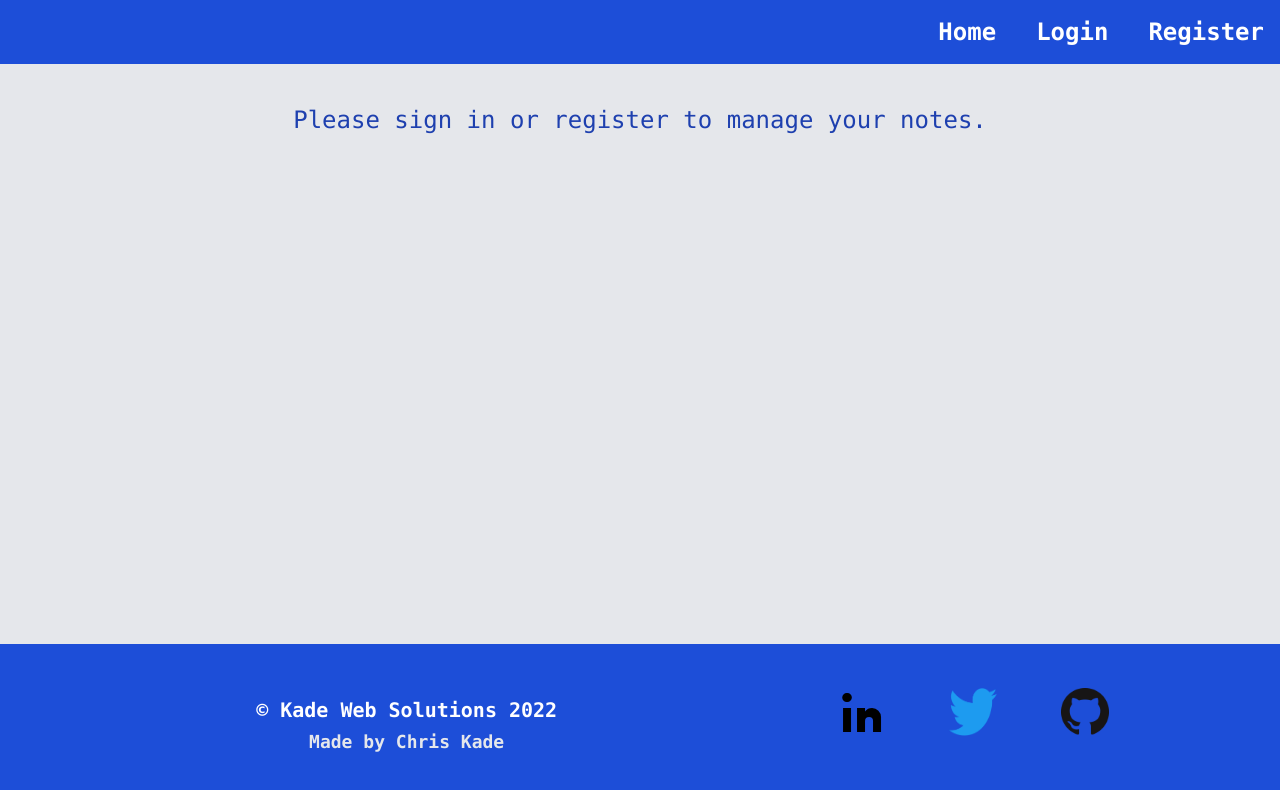
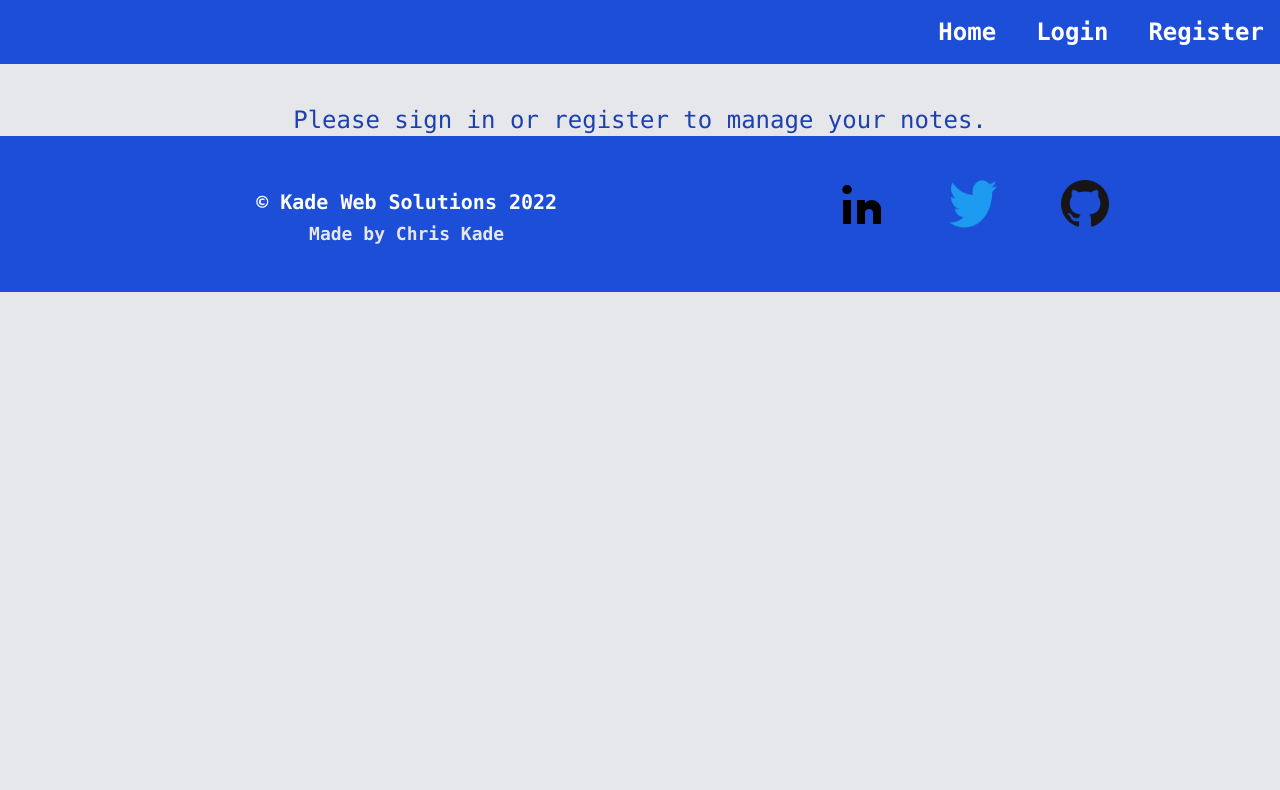
Before and after one commit to ckade15/notes-app, a React (Create React App) app in the folder client/: page / in a window 1280 px wide. Shown: the top 790 px of the page. Built offline with nearby package versions, Linux system fonts and the light colour scheme.

Commit message:
Fixed footer

```diff
--- a/client/src/components/App.js
+++ b/client/src/components/App.js
@@ -34,7 +34,8 @@ function App() {
                 firstName: response.data.firstName,
                 lastName: response.data.lastName,
                 email: response.data.email,
-                notes: response.data.notes
+                notes: response.data.notes,
+                foot: false
             });
         }else{
             setState({
@@ -84,13 +85,14 @@ function App() {
                 <h3 className="text-center mt-10 text-2xl font-mono text-blue-900">{state.firstName}'s Notes</h3>
                 <AddNote />
                 {state.notes.length > 0 ? state.notes.map((note, index) => {
+                    setState({foot: true});
                     index++;
                     return <Note noteId={note._id} num={index} title={note.title} content={note.content} />
-                }) : <p className="text-blue-800 font-mono text-center mt-10 text-2xl">No notes to display</p>}
+                }) : <p className="text-blue-800 font-mono text-center mt-10 text-2x">No notes to display</p>}
 
             </div>
         }
-        <Footer />
+        {state.foot ? <Footer dis="fixed" /> : <Footer dis=""/>}
     </div>
   );
 }
--- a/client/src/components/Footer.js
+++ b/client/src/components/Footer.js
@@ -19,7 +19,7 @@ function Footer(props) {
       );
     }else{
         return (
-            <footer className="bottom-0 fixed w-full  bg-blue-700 p-10 flex justify-evenly text-xl">
+            <footer className={`bottom-0 ${props.dis} w-full  bg-blue-700 p-10 flex justify-evenly text-xl`}>
                 <div className="flex flex-col w-1/2 text-xl text-center">
                     <p className="text-xl text-white font-bold font-mono p-1 mt-2">&copy; Kade Web Solutions  {(new Date().getFullYear())}</p>
                     <p className="font-mono text-lg font-bold text-gray-200  mb-1">Made by Chris Kade</p>
--- a/client/src/components/Register.js
+++ b/client/src/components/Register.js
@@ -104,9 +104,9 @@ const Register = (props) => {
     const grPf = state.hideP ? <button id="p" onClick={e => handlePass(e)} ><GrFormViewHide id="p" onClick={e => handlePass(e)} size={40}></GrFormViewHide></button> : <button id="p" onClick={e => handlePass(e)} ><GrFormView id="p" size={40}></GrFormView></button>;
     const grPt = state.hideC ? <button id="c" onClick={e => handlePass(e)} ><GrFormViewHide id="c" onClick={e => handlePass(e)} size={40}></GrFormViewHide></button> : <button id="c" onClick={e => handlePass(e)} ><GrFormView id="c" size={40}></GrFormView></button>;
 
-    {state.registered ? <Navigate to="/login" /> : <></>}
+
     if (state.registered) {
-        return window.location.href = '/login';
+        return window.location.href = '/register/success';
     }else {
         return (
         <div className="w-full min-h-screen bg-gray-300 ">
```
